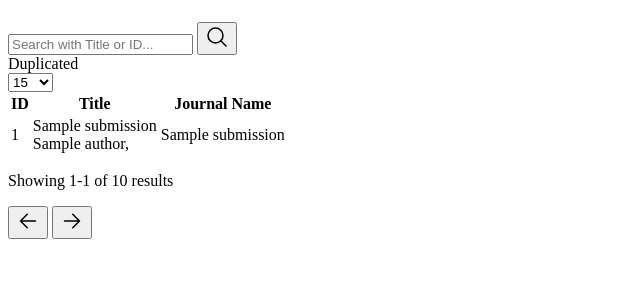
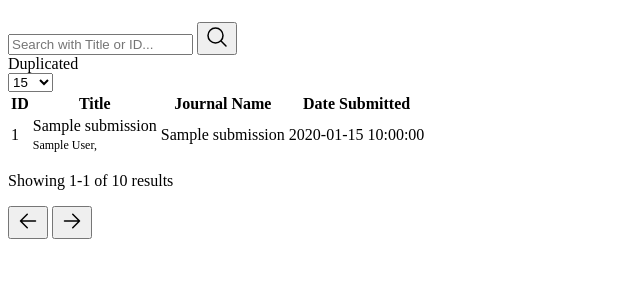
Before and after one commit to DDV2412/webscraping, a Python web app: template app/templates/index.jinja2 in a window 1280 px wide. Shown: the part 58-358 px from the top of the page, without its empty margins (0-640 px from the left). Run offline with Jinja, Linux system fonts and the light colour scheme; the template is opened without the code that fills it: most values are stand-ins (such as "Sample title", 1, 10 or a date in 2020).

Commit message:
Add Date Submited

```diff
--- a/app/models.py
+++ b/app/models.py
@@ -17,6 +17,7 @@ class Submission(Document):
             "title": self.title,
             "journal_name": self.journal_name,
             "authors": self.authors,
+            "date_submitted": self.date_submitted,
             "created_at": self.created_at,
             "updated_at": self.updated_at,
         }
--- a/app/templates/index.jinja2
+++ b/app/templates/index.jinja2
@@ -54,17 +54,18 @@
                                     <th class="index">ID</th>
                                     <th>Title</th>
                                     <th>Journal Name</th>
+                                    <th>Date Submitted</th>
                                 </tr>
                             </thead>
                             <tbody>
                                 {% for submission in content.submissions%}
                                     <tr>
                                         <td class="index">{{submission.submission_id}}</td>
-                                        <td>{{submission.title}}<br/> {% for author in submission.authors%}
-                                                <span>{{author.name}},</span>
-                                            {%endfor%}
+                                        <td>{{submission.title}}<br/>
+                                            <span style="font-size:12px">{{submission.authors}},</span>
                                         </td>
                                         <td>{{submission.journal_name}}</td>
+                                         <td>{{submission.date_submitted}}</td>
                                     </tr>
                                 {%endfor%}
                             </tbody>
```
Also changed, not shown: app/repository/submission.py (+7 -1 lines).
